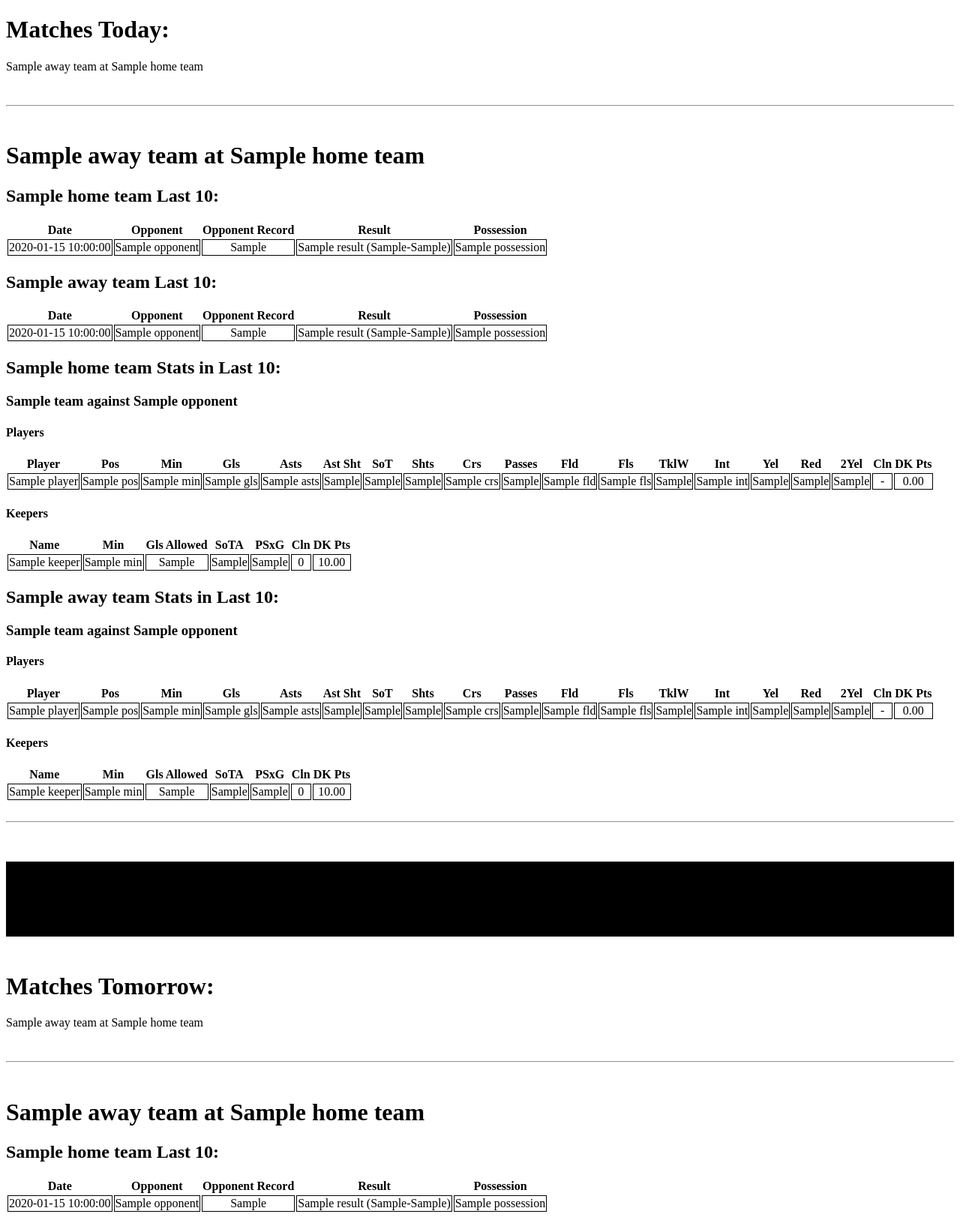
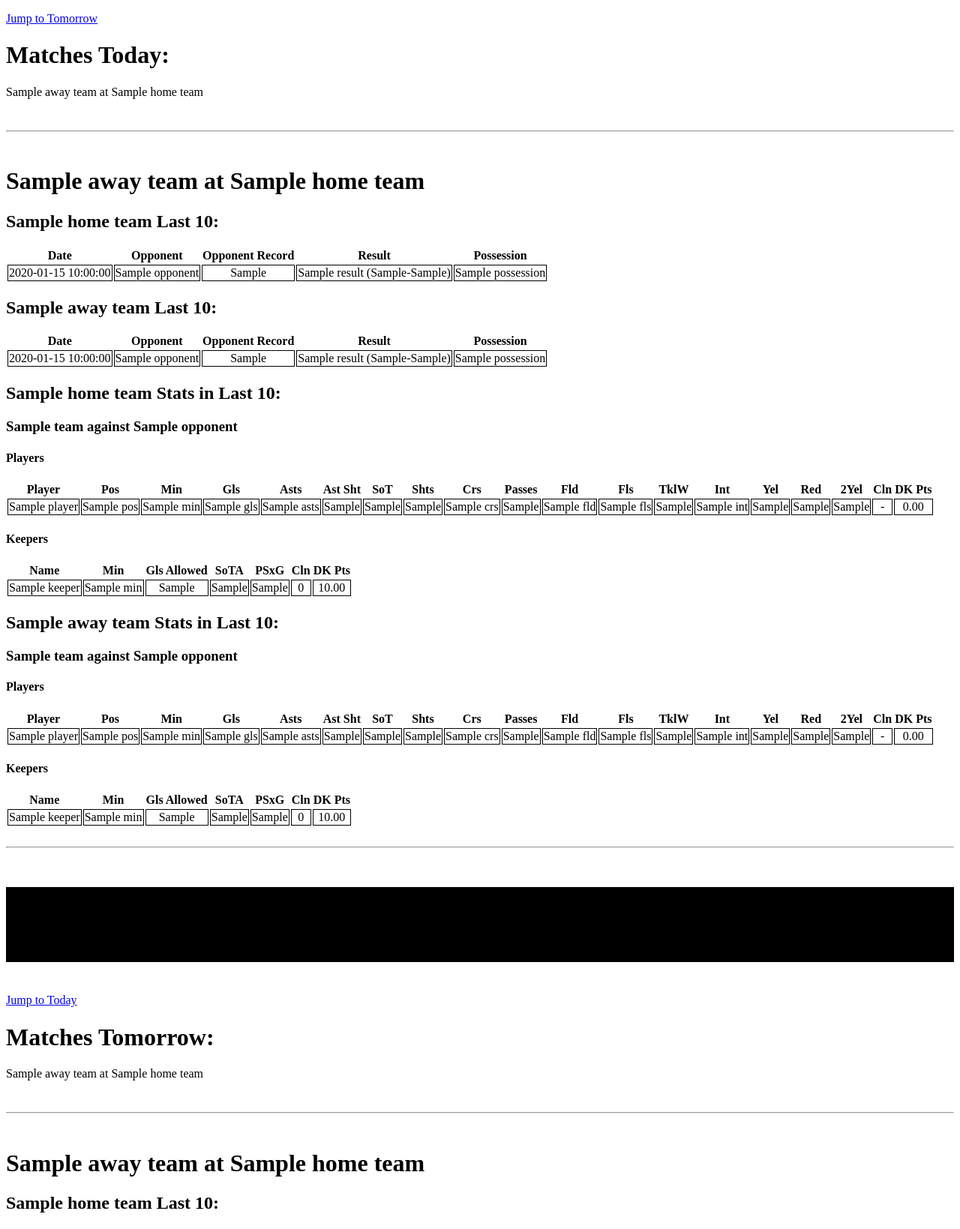
Before and after one commit to joshtombs/EPL_Parser, a Flask app: template templates/view_analysis.html in a window 1280 px wide. Shown: the top 1639 px of the page at 75% size. Run offline with Flask 2, Linux system fonts and the light colour scheme; the template is opened without the code that fills it: most values are stand-ins (such as "Sample title", 1, 10 or a date in 2020).

Commit message:
Add hyperlinks to jump between today/tomorrow matches

```diff
--- a/templates/view_analysis.html
+++ b/templates/view_analysis.html
@@ -8,7 +8,8 @@
 {% endblock%}
 
 {% block body %}
-<h1>Matches Today:</h1>
+<p><a href="#tomorrows_matches">Jump to Tomorrow</a></p>
+<h1 id="todays_matches">Matches Today:</h1>
 {% for match in todays_matches %}
     {{ daily_matchup_macro(match) }}
 {% endfor %}
@@ -29,7 +30,9 @@
 
 <br><hr class="day_divider"><br>
 
-<h1>Matches Tomorrow:</h1>
+<p><a href="#todays_matches">Jump to Today</a></p>
+
+<h1 id="tomorrows_matches">Matches Tomorrow:</h1>
 {% for match in tomorrows_matches %}
     {{ daily_matchup_macro(match) }}
 {% endfor %}
```
